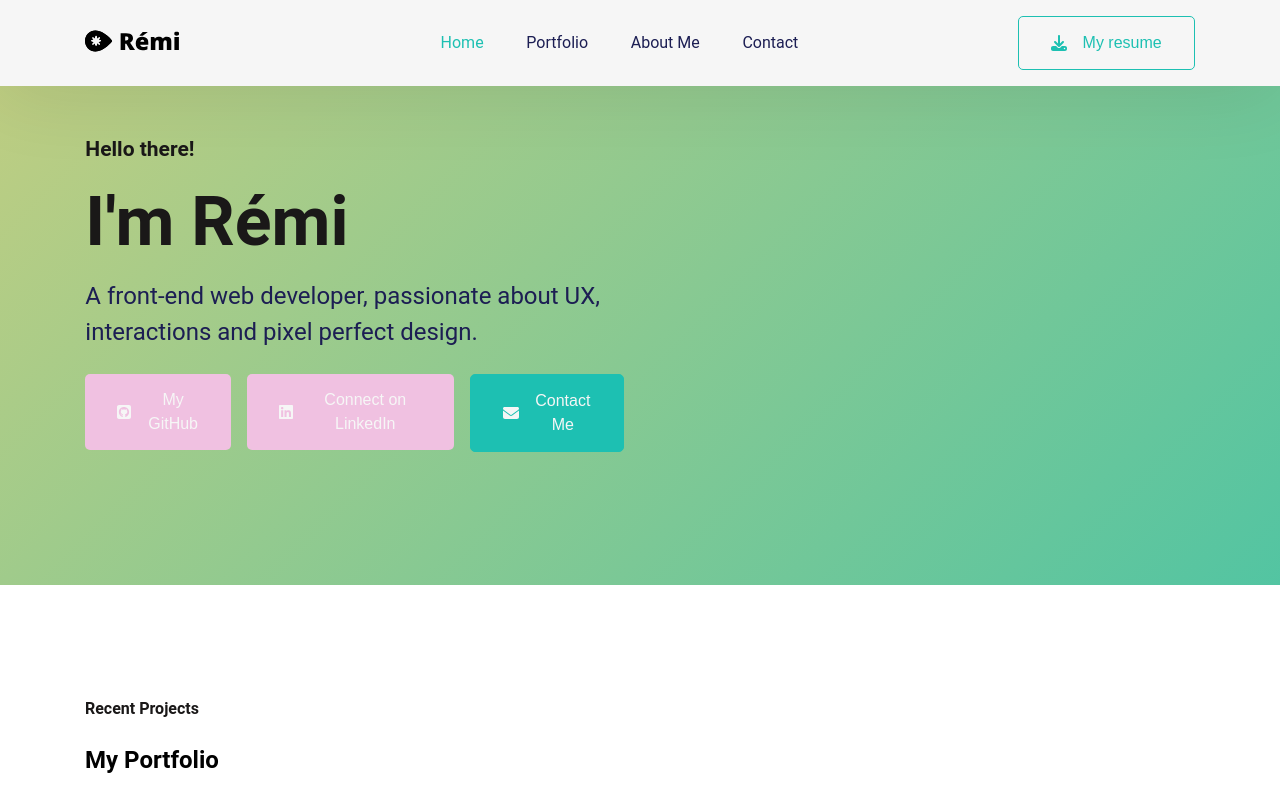
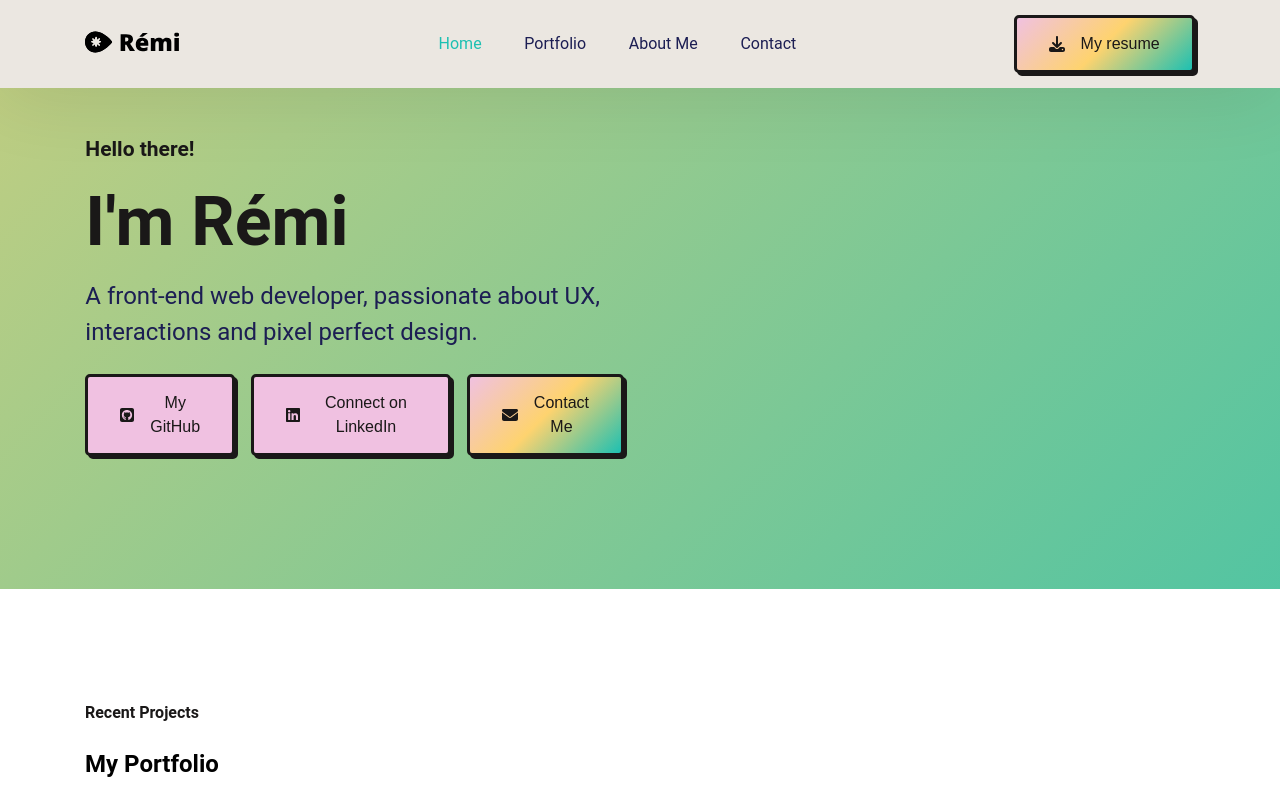
Before and after one commit to remilavigne/portfolio-2024, a React (Create React App) app: page / in a window 1280 px wide. Shown: the top 800 px of the page. Built offline with nearby package versions, Linux system fonts and the light colour scheme.

Commit message:
Buttons has been modified

```diff
--- a/src/App.css
+++ b/src/App.css
@@ -61,21 +61,25 @@ hr {
   -o-transition: background-color 0.5s;
 }
 .btn-outline-primary {
+  color: var(--black);
+  background-color: var(--white);
+  border: 3px solid var(--black);
+  filter: drop-shadow(3px 3px 0px #1A1818);
+}
+.btn-outline-primary:hover {
   color: var(--primary);
   background-color: var(--white);
-  border: 1px solid var(--primary);
-}
-.btn-outline-primary:hover {
-  color: var(--white);
-  background-color: var(--primary);
+  border: 3px solid var(--primary);
+  filter: drop-shadow(3px 3px 0px #1DC0B2);
 }
 .btn-primary {
-  color: var(--white);
+  color: var(--black);
   background-color: var(--primary);
-  border: 1px solid var(--primary);
+  border: 3px solid var(--black);
+  filter: drop-shadow(3px 3px 0px #1A1818);
 }
 .btn-primary:hover {
-  color: var(--primary);
+  color: var(--black);
   background-color: var(--white);
 }
 
@@ -84,10 +88,22 @@ hr {
   justify-content: center;
   align-items: center;
   gap: 16px;
+  background: var(--gradient);
+}
+
+.btn-contact:hover {
+  color: var(--black);
+  background-color: var(--white);
+  border: 3px solid var(--black);
+  filter: drop-shadow(3px 3px 0px #1A1818);
+}
+
+.btn-contact.clicked {
+  box-shadow: none;
 }
 
 .btn-github {
-  color: var(--white);
+  color: var(--black);
   background-color: var(--github);
   border: var(--github);
   display: flex;
@@ -95,11 +111,14 @@ hr {
   justify-content: center;
   align-items: center;
   gap: 16px;
+  border: 3px solid var(--black);
+  filter: drop-shadow(3px 3px 0px #1A1818);
 }
 .btn-github:hover {
-  color: var(--github);
+  color: var(--black);
   background-color: var(--white);
 }
+
 /* Global CSS Ends */
 /* Main Headings */
 
@@ -175,7 +194,7 @@ h2 {
   justify-content: space-between;
   align-items: center;
   padding: 15px 85.333px;
-  background: var(--white);
+  background: var(--bg-shade);
   box-shadow: 0px 5.333px 80px 0 rgba(0, 0, 0, 0.1);
   position: fixed;
   top: 0;
```
